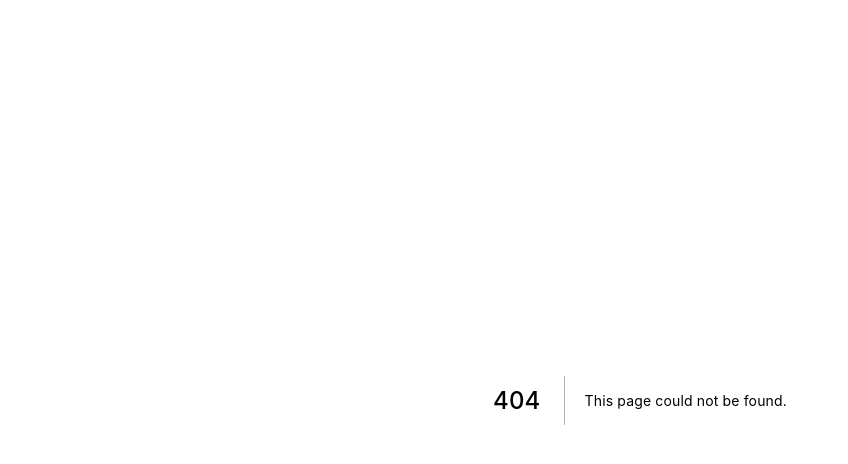
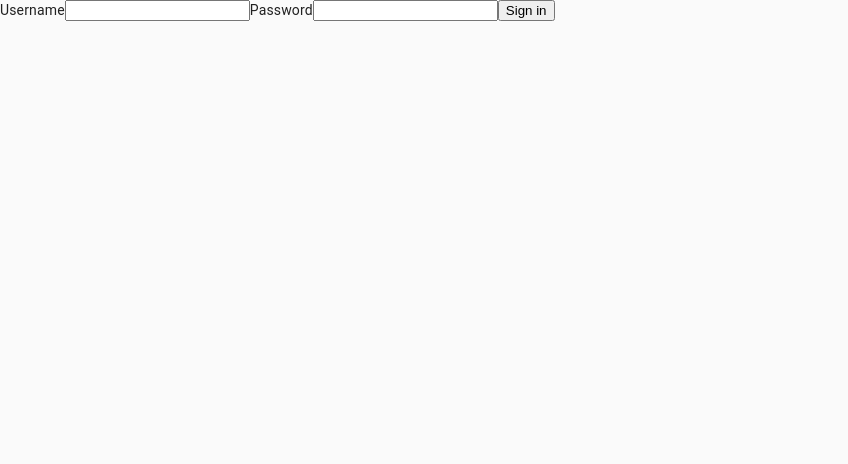
Before and after one commit to Fjarik/tnpw2, a Next.js app in the folder Frontend/: page /auth/credentials-signin in a window 1280 px wide. Before the commit this address had no page. Shown: the top 464 px of the page, without its empty margins (0-848 px from the left). Built offline with nearby package versions, Linux system fonts and the light colour scheme.

Commit message:
Quick fix?

```diff
--- /dev/null
+++ b/Frontend/pages/auth/credentials-signin.tsx
@@ -0,0 +1,31 @@
+import { NextPage } from "next";
+import { csrfToken } from "next-auth/client";
+
+interface IProps {
+    token?: string
+}
+
+const SignIn: NextPage<IProps> = ({ token }) => {
+    return (
+        <form method='post' action='/api/auth/callback/credentials'>
+            <input name='csrfToken' type='hidden' defaultValue={token} />
+            <label>
+                Username
+        <input name='username' type='text' />
+            </label>
+            <label>
+                Password
+        <input name='password' type='text' />
+            </label>
+            <button type='submit'>Sign in</button>
+        </form>
+    );
+};
+
+SignIn.getInitialProps = async (context) => {
+    return {
+        token: await csrfToken(context) ?? ""
+    };
+};
+
+export default SignIn;
```
